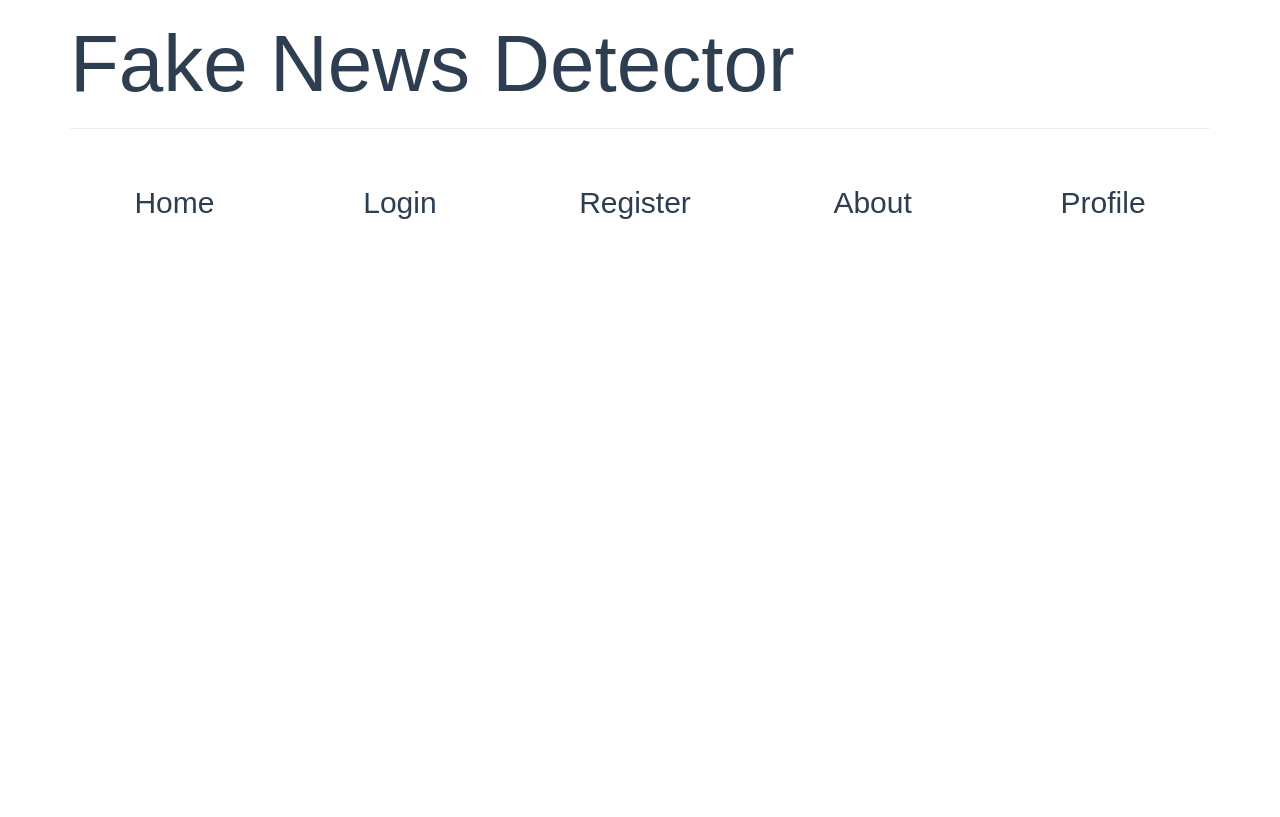
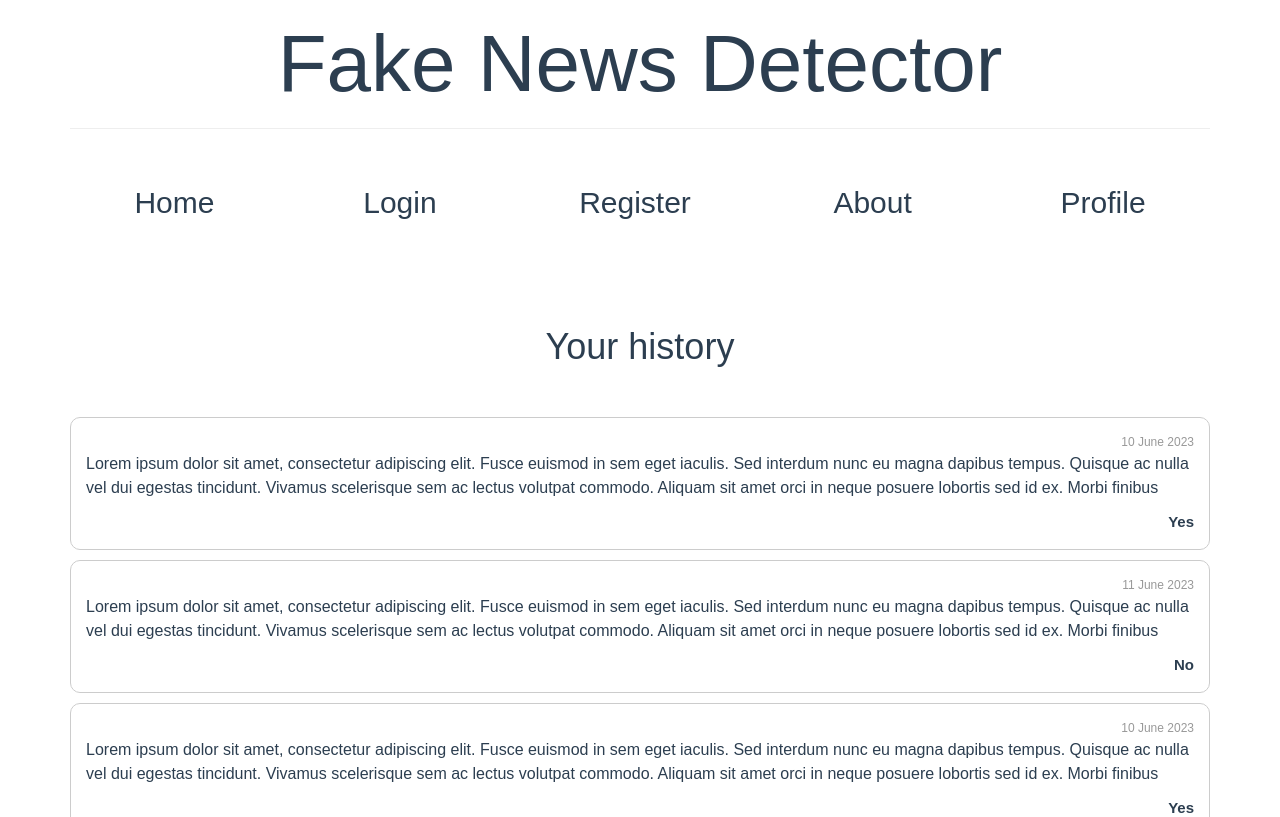
Before and after one commit to Emphyr00/Fake-News-Detector, a Vue app in the folder frontend/: page /profile in a window 1280 px wide. Built offline with nearby package versions, Linux system fonts and the light colour scheme.

Commit message:
Added user history view

```diff
--- /dev/null
+++ b/frontend/src/components/HistoryItem.vue
@@ -0,0 +1,74 @@
+<template>
+    <div class="list-item" :class="{ expanded: isExpanded }" @click="toggleExpand">
+        <div class="date">{{ formatDate(date) }}</div>
+        <div class="content" :style="{ maxHeight: isExpanded ? 'none' : '3em' }">{{ content }}</div>
+        <div class="prediction">{{ prediction ? 'Yes' : 'No' }}</div>
+    </div>
+</template>
+
+<script>
+export default {
+    props: {
+        content: {
+            type: String
+        },
+        prediction: {
+            type: Boolean
+        },
+        date: {
+            type: Date
+        }
+    },
+    data() {
+        return {
+            isExpanded: false
+        };
+    },
+    methods: {
+        formatDate(date) {
+            const options = { year: 'numeric', month: 'long', day: 'numeric' };
+            return new Date(date).toLocaleDateString('en-GB', options);
+        },
+        toggleExpand() {
+            this.isExpanded = !this.isExpanded;
+        }
+    }
+};
+</script>
+
+<style scoped>
+.list-item {
+    display: flex;
+    flex-direction: column;
+    align-items: flex-start;
+    padding: 15px;
+    border: 1px solid #cccccc;
+    margin-bottom: 10px;
+    border-radius: 10px;
+    cursor: pointer;
+}
+
+.list-item.expanded .content {
+    max-height: none;
+}
+
+.prediction {
+    align-self: flex-end;
+    font-weight: bold;
+}
+
+.content {
+    margin-bottom: 10px;
+    white-space: pre-wrap;
+    overflow: hidden;
+    line-height: 1.5em;
+    max-height: 4.5em;
+    font-size: 16px;
+}
+
+.date {
+    align-self: flex-end;
+    font-size: 0.8em;
+    color: #999999;
+}
+</style>
--- a/frontend/src/router/index.js
+++ b/frontend/src/router/index.js
@@ -23,6 +23,11 @@ const router = createRouter({
       name: 'register',
       component: () => import('../views/RegisterView.vue')
     },
+    {
+      path: '/profile',
+      name: 'profile',
+      component: () => import('../views/ProfileView.vue')
+    },
   ]
 })
 
--- /dev/null
+++ b/frontend/src/views/ProfileView.vue
@@ -0,0 +1,92 @@
+<template>
+    <h1 class="fw-bolder text-dark">Your history</h1>
+    <div class="list-container">
+        <HistoryItem v-for="item in listItems" :key="item.id" :content="item.content" :prediction="item.prediction"
+            :date="item.date">
+        </HistoryItem>
+    </div>
+</template>
+
+<script>
+import HistoryItem from '../components/HistoryItem.vue';
+
+export default {
+    components: {
+        HistoryItem
+    },
+    data() {
+        return {
+            listItems: [
+                {
+                    id: 1,
+                    content: 'Lorem ipsum dolor sit amet, consectetur adipiscing elit. Fusce euismod in sem eget iaculis. Sed interdum nunc eu magna dapibus tempus. Quisque ac nulla vel dui egestas tincidunt. Vivamus scelerisque sem ac lectus volutpat commodo. Aliquam sit amet orci in neque posuere lobortis sed id ex. Morbi finibus bibendum ex non tincidunt. Ut et est augue. Vivamus at dui magna. Pellentesque habitant morbi tristique senectus et netus et malesuada fames ac turpis egestas. Aliquam pulvinar lacus eget urna volutpat venenatis. Suspendisse potenti. Sed nec aliquam leo. Curabitur interdum justo ut leo bibendum fringilla. Donec dapibus eros vitae purus tincidunt, ac suscipit neque gravida. Phasellus faucibus est nec feugiat aliquam.',
+                    prediction: true,
+                    date: '2023-06-10'
+                },
+                {
+                    id: 2,
+                    content: 'Lorem ipsum dolor sit amet, consectetur adipiscing elit. Fusce euismod in sem eget iaculis. Sed interdum nunc eu magna dapibus tempus. Quisque ac nulla vel dui egestas tincidunt. Vivamus scelerisque sem ac lectus volutpat commodo. Aliquam sit amet orci in neque posuere lobortis sed id ex. Morbi finibus bibendum ex non tincidunt. Ut et est augue. Vivamus at dui magna. Pellentesque habitant morbi tristique senectus et netus et malesuada fames ac turpis egestas. Aliquam pulvinar lacus eget urna volutpat venenatis. Suspendisse potenti. Sed nec aliquam leo. Curabitur interdum justo ut leo bibendum fringilla. Donec dapibus eros vitae purus tincidunt, ac suscipit neque gravida. Phasellus faucibus est nec feugiat aliquam.',
+                    prediction: false,
+                    date: '2023-06-11'
+                },
+                {
+                    id: 3,
+                    content: 'Lorem ipsum dolor sit amet, consectetur adipiscing elit. Fusce euismod in sem eget iaculis. Sed interdum nunc eu magna dapibus tempus. Quisque ac nulla vel dui egestas tincidunt. Vivamus scelerisque sem ac lectus volutpat commodo. Aliquam sit amet orci in neque posuere lobortis sed id ex. Morbi finibus bibendum ex non tincidunt. Ut et est augue. Vivamus at dui magna. Pellentesque habitant morbi tristique senectus et netus et malesuada fames ac turpis egestas. Aliquam pulvinar lacus eget urna volutpat venenatis. Suspendisse potenti. Sed nec aliquam leo. Curabitur interdum justo ut leo bibendum fringilla. Donec dapibus eros vitae purus tincidunt, ac suscipit neque gravida. Phasellus faucibus est nec feugiat aliquam.',
+                    prediction: true,
+                    date: '2023-06-10'
+                },
+                {
+                    id: 4,
+                    content: 'Lorem ipsum dolor sit amet, consectetur adipiscing elit. Fusce euismod in sem eget iaculis. Sed interdum nunc eu magna dapibus tempus. Quisque ac nulla vel dui egestas tincidunt. Vivamus scelerisque sem ac lectus volutpat commodo. Aliquam sit amet orci in neque posuere lobortis sed id ex. Morbi finibus bibendum ex non tincidunt. Ut et est augue. Vivamus at dui magna. Pellentesque habitant morbi tristique senectus et netus et malesuada fames ac turpis egestas. Aliquam pulvinar lacus eget urna volutpat venenatis. Suspendisse potenti. Sed nec aliquam leo. Curabitur interdum justo ut leo bibendum fringilla. Donec dapibus eros vitae purus tincidunt, ac suscipit neque gravida. Phasellus faucibus est nec feugiat aliquam.',
+                    prediction: false,
+                    date: '2023-06-11'
+                },
+                {
+                    id: 5,
+                    content: 'Lorem ipsum dolor sit amet, consectetur adipiscing elit. Fusce euismod in sem eget iaculis. Sed interdum nunc eu magna dapibus tempus. Quisque ac nulla vel dui egestas tincidunt. Vivamus scelerisque sem ac lectus volutpat commodo. Aliquam sit amet orci in neque posuere lobortis sed id ex. Morbi finibus bibendum ex non tincidunt. Ut et est augue. Vivamus at dui magna. Pellentesque habitant morbi tristique senectus et netus et malesuada fames ac turpis egestas. Aliquam pulvinar lacus eget urna volutpat venenatis. Suspendisse potenti. Sed nec aliquam leo. Curabitur interdum justo ut leo bibendum fringilla. Donec dapibus eros vitae purus tincidunt, ac suscipit neque gravida. Phasellus faucibus est nec feugiat aliquam.',
+                    prediction: true,
+                    date: '2023-06-10'
+                },
+                {
+                    id: 6,
+                    content: 'Lorem ipsum dolor sit amet, consectetur adipiscing elit. Fusce euismod in sem eget iaculis. Sed interdum nunc eu magna dapibus tempus. Quisque ac nulla vel dui egestas tincidunt. Vivamus scelerisque sem ac lectus volutpat commodo. Aliquam sit amet orci in neque posuere lobortis sed id ex. Morbi finibus bibendum ex non tincidunt. Ut et est augue. Vivamus at dui magna. Pellentesque habitant morbi tristique senectus et netus et malesuada fames ac turpis egestas. Aliquam pulvinar lacus eget urna volutpat venenatis. Suspendisse potenti. Sed nec aliquam leo. Curabitur interdum justo ut leo bibendum fringilla. Donec dapibus eros vitae purus tincidunt, ac suscipit neque gravida. Phasellus faucibus est nec feugiat aliquam.',
+                    prediction: false,
+                    date: '2023-06-11'
+                }
+            ]
+        };
+    }
+};
+</script>
+
+<style>
+h1 {
+    text-align: center;
+}
+
+.list-container {
+    margin-top: 50px;
+    height: 40rem;
+    overflow-y: auto;
+}
+
+.list-container::-webkit-scrollbar {
+    width: 10px;
+    background-color: rgba(0, 0, 0, 0.1);
+    opacity: 0;
+    transition: opacity 0.3s ease-in-out;
+}
+
+.list-container:hover::-webkit-scrollbar {
+    opacity: 1;
+}
+
+.list-container::-webkit-scrollbar-thumb {
+    background-color: rgba(0, 0, 0, 0.5);
+    border-radius: 5px;
+}
+
+.list-container::-webkit-scrollbar-thumb:hover {
+    background-color: rgba(0, 0, 0, 0.7);
+}
+</style>
```
